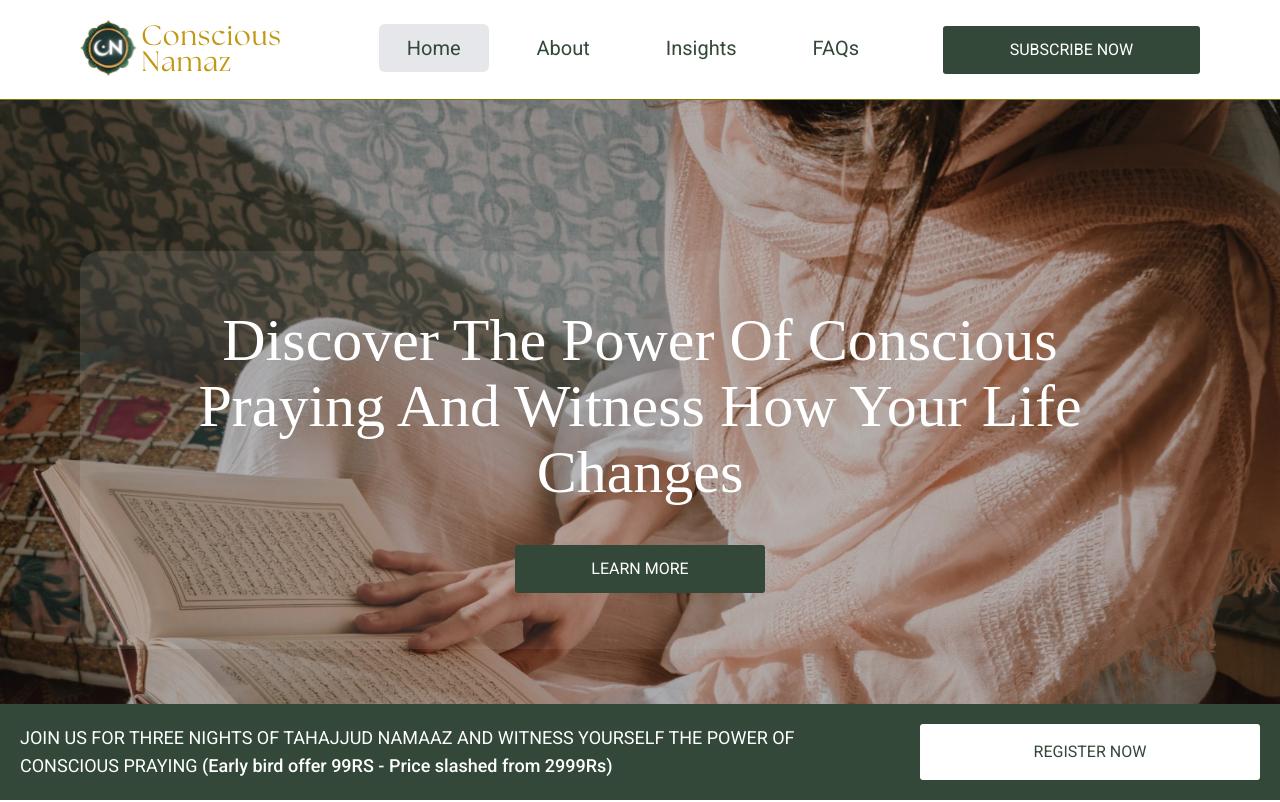
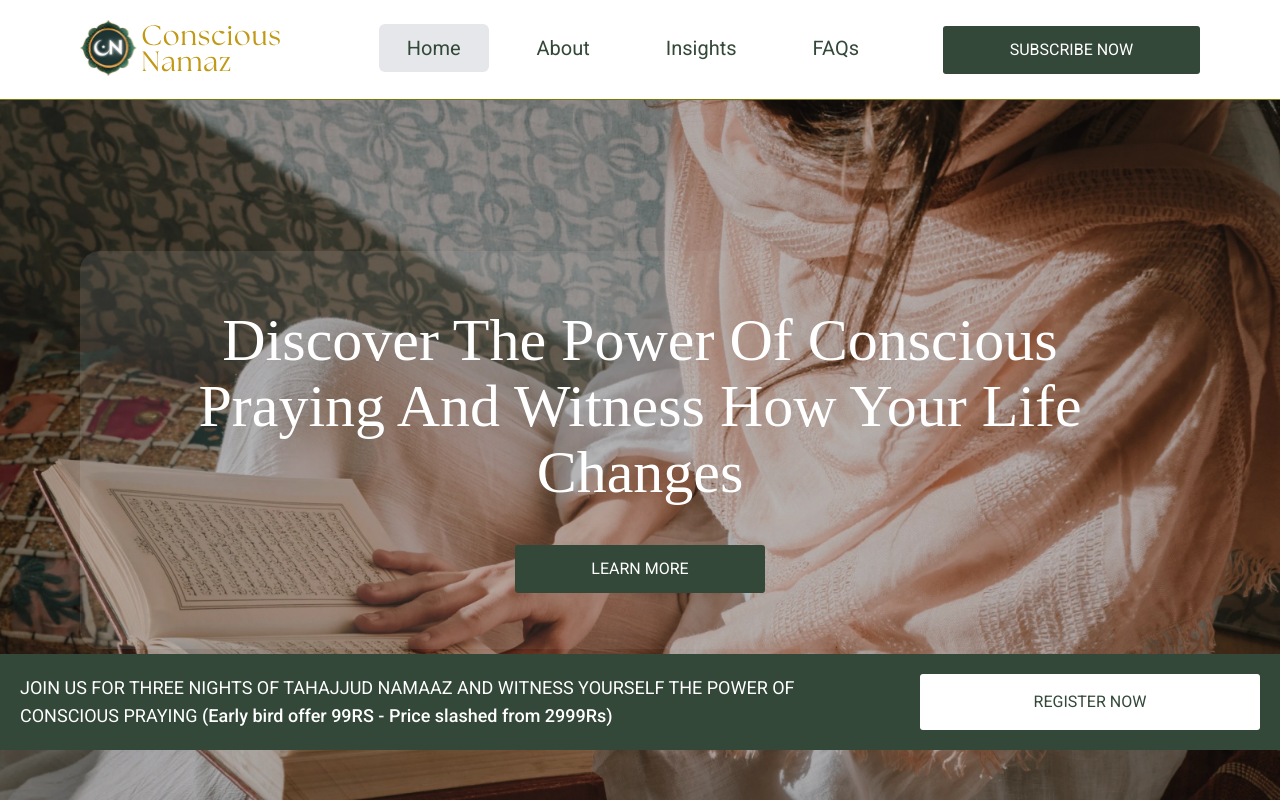
Before and after one commit to devwitharii/conscious-namaz, a Next.js app: page / in a window 1280 px wide. Shown: the top 802 px of the page. Built offline with nearby package versions, Linux system fonts and the light colour scheme; a web font is replaced by a local one.

Commit message:
register banner made position fixed

```diff
--- a/src/components/Home/HomeBanner/index.jsx
+++ b/src/components/Home/HomeBanner/index.jsx
@@ -63,7 +63,7 @@ const HomeBanner = () => {
 
       {/* Conditional rendering of the promotional banner */}
       {isBannerVisible && (
-        <div className="absolute w-full h-[96px] top-full lg:bottom-0 lg:top-[calc(100%-96px)] left-0 z-[9]">
+        <div className="fixed w-full bottom-0 lg:bottom-[50px]  left-0  z-[9]">
           <div className="bg-primary text-white py-5 px-5">
             <div className="max-w-[1306px] mx-auto w-full relative">
               <div className="flex flex-col lg:flex-row gap-5 lg:gap-10 lg:justify-between">
```
